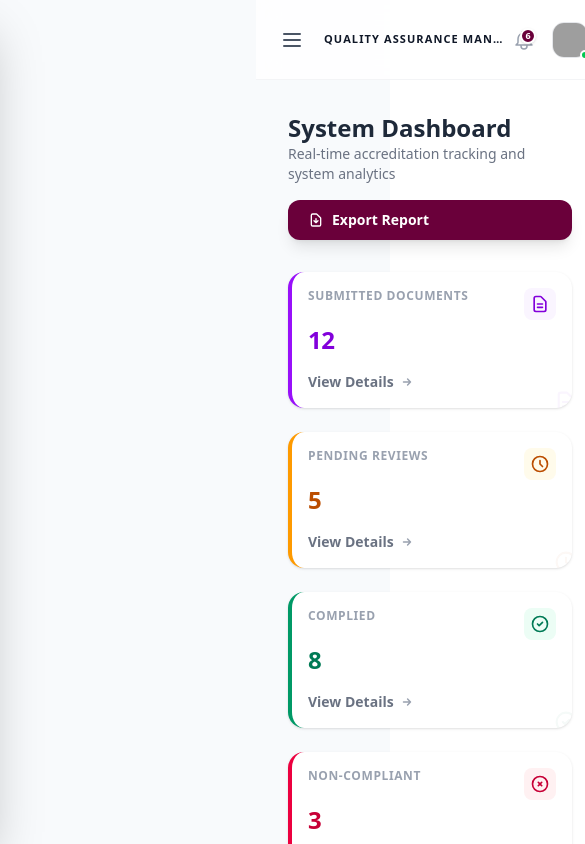
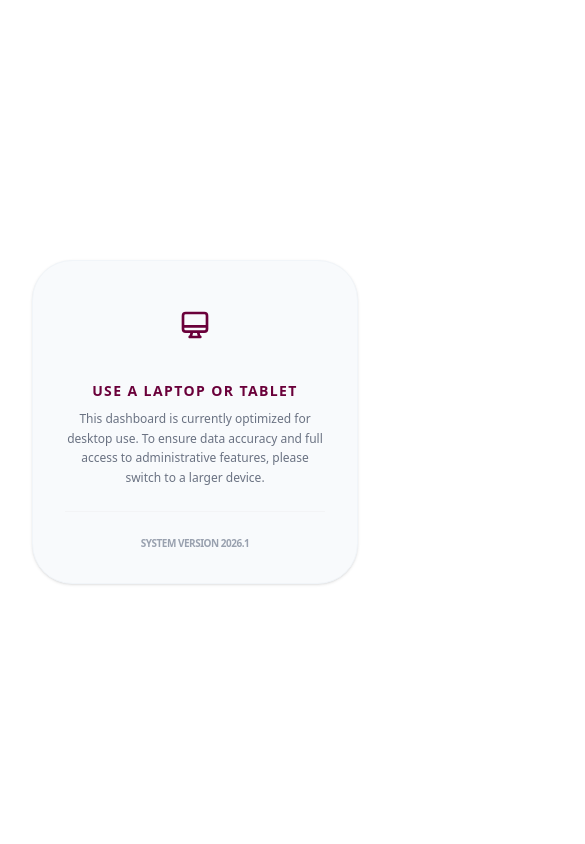
Before and after one commit to CharlesPonto/jmcfi-qa-system, a React app in the folder frontend/: page /admin/dashboard in a window 390 px wide. Shown: the top 844 px of the page, 585 px wide, since content can reach past the window. Built offline with nearby package versions, Linux system fonts and the light colour scheme; grey boxes are pictures that could not be loaded; the HTML template or start-up script is replaced by a standard one.

Commit message:
added small screens blocker

```diff
--- a/frontend/src/pages/admin/AdminDashboard.jsx
+++ b/frontend/src/pages/admin/AdminDashboard.jsx
@@ -21,18 +21,39 @@ const AdminDashboard = () => {
   };
 
   return (
-    <div className="bg-slate-50 min-h-screen flex font-sans antialiased text-left">
+    <>
+      {/* MOBILE/TABLET RESPONSIVENESS OVERLAY */}
+      <div className="lg:hidden fixed inset-0 z-[999] bg-white flex flex-col items-center justify-center p-8 text-center">
+        <div className="bg-slate-50 p-8 rounded-[2.5rem] border border-slate-100 shadow-sm max-w-sm">
+          <div className="w-16 h-16 bg-magenta-50 text-[#6A003A] rounded-2xl flex items-center justify-center mx-auto mb-6">
+            <svg className="w-8 h-8" fill="none" stroke="currentColor" viewBox="0 0 24 24">
+              <path strokeLinecap="round" strokeLinejoin="round" strokeWidth="2" d="M9.75 17L9 20l-1 1h8l-1-1-.75-3M3 13h18M5 17h14a2 2 0 002-2V5a2 2 0 00-2-2H5a2 2 0 00-2 2v10a2 2 0 002 2z" />
+            </svg>
+          </div>
+          <h2 className="text-sm font-semibold text-[#6A003A] uppercase tracking-widest mb-2">
+            Use a Laptop or Tablet
+          </h2>
+          <p className="text-xs text-gray-500 font-medium leading-relaxed">
+            This dashboard is currently optimized for desktop use. To ensure data accuracy and full access to administrative features, please switch to a larger device.
+          </p>
+          <div className="mt-6 pt-6 border-t border-gray-100">
+             <p className="text-[10px] font-black text-gray-400 uppercase tracking-tighter">System Version 2026.1</p>
+          </div>
+        </div>
+      </div>
+
+      {/* DASHBOARD CONTENT */}
+      <div className="hidden lg:flex bg-slate-50 min-h-screen font-sans antialiased text-left">
         <Sidebar />
 
         <div className="flex-1 ml-64 flex flex-col min-h-screen">
           <Topbar />
 
           <main className="p-8 space-y-8 overflow-y-auto">
-
-          {/* HEADER: MATCHED TO USER MANAGEMENT STYLE */}
+            {/* HEADER SECTION */}
             <div className="flex flex-col md:flex-row md:items-center justify-between gap-4">
               <div>
-              <h2 className="text-2xl font-bold text-gray-800">System Dashboard</h2>
+                <h2 className="text-2xl font-bold text-gray-800 tracking-tight">System Dashboard</h2>
                 <p className="text-sm text-gray-500 font-medium">Real-time accreditation tracking and system analytics</p>
               </div>
               <button
@@ -55,7 +76,6 @@ const AdminDashboard = () => {
             </div>
 
             <div className="grid grid-cols-1 lg:grid-cols-3 gap-8">
-            {/* MAIN CONTENT AREA */}
               <div className="lg:col-span-2 space-y-8">
                 {selectedLevel ? (
                   <LevelBreakdown
@@ -67,20 +87,14 @@ const AdminDashboard = () => {
                 )}
               </div>
 
-            {/* SIDEBAR CONTENT AREA */}
               <div className="space-y-8">
                 <div className="bg-white rounded-2xl shadow-sm border border-gray-100 p-6">
                   <h3 className="text-sm font-bold text-gray-400 uppercase tracking-wider mb-6">Accreditation Progress</h3>
-
                   <div className="space-y-6">
                     {levels.map((lvl) => (
-                    <div key={lvl.id} className="group">
+                      <div key={lvl.id} className="group text-left">
                         <div className="flex justify-between items-end mb-2">
-                        <div>
-                          <span className="text-sm font-bold text-gray-700 tracking-tight">
-                            {lvl.label}
-                          </span>
-                        </div>
+                          <span className="text-sm font-bold text-gray-700 tracking-tight">{lvl.label}</span>
                           <button
                             onClick={() => setSelectedLevel(lvl)}
                             className="text-[11px] font-bold text-gray-400 uppercase tracking-wider hover:text-[#6A003A] transition-colors"
@@ -88,7 +102,6 @@ const AdminDashboard = () => {
                             View Details →
                           </button>
                         </div>
-
                         <ProgressBar value={lvl.value} />
                       </div>
                     ))}
@@ -100,6 +113,7 @@ const AdminDashboard = () => {
           </main>
         </div>
       </div>
+    </>
   );
 };
 
```
Lines whose indentation alone changed are shown as unchanged.
